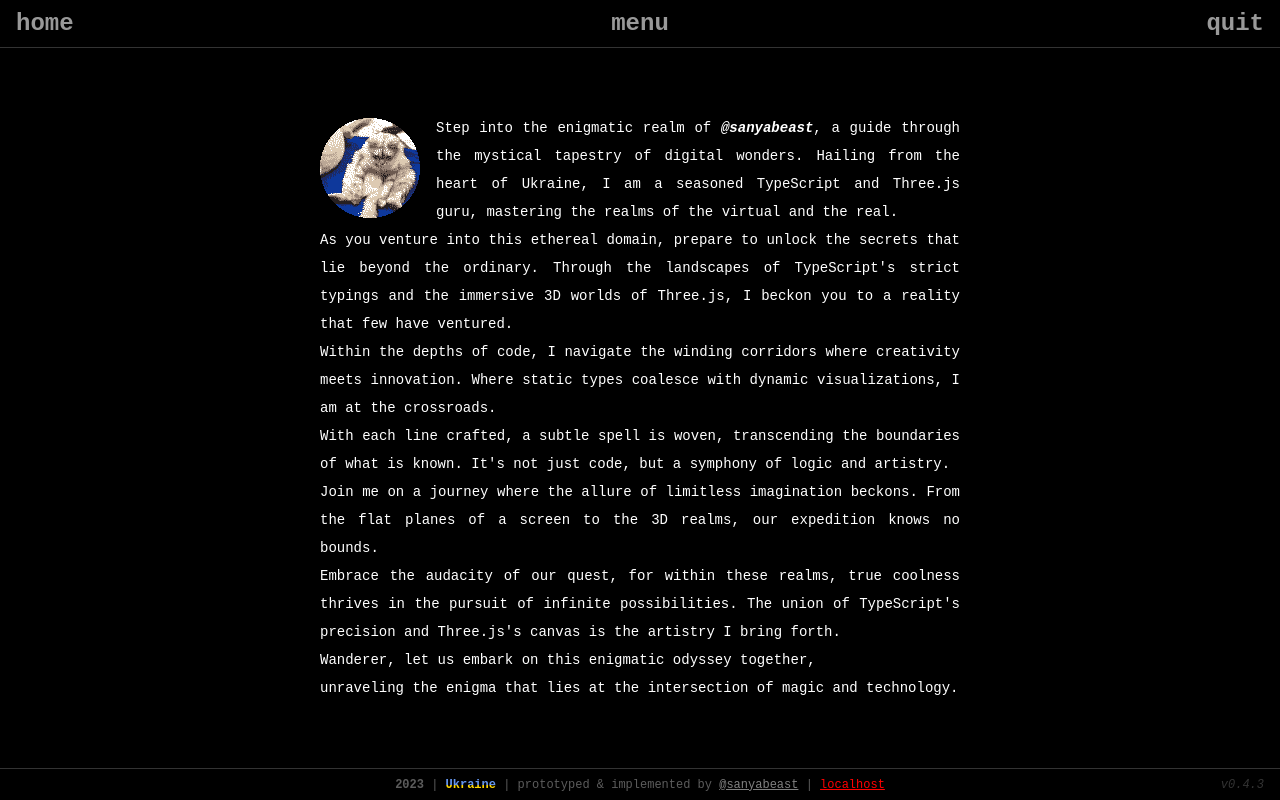
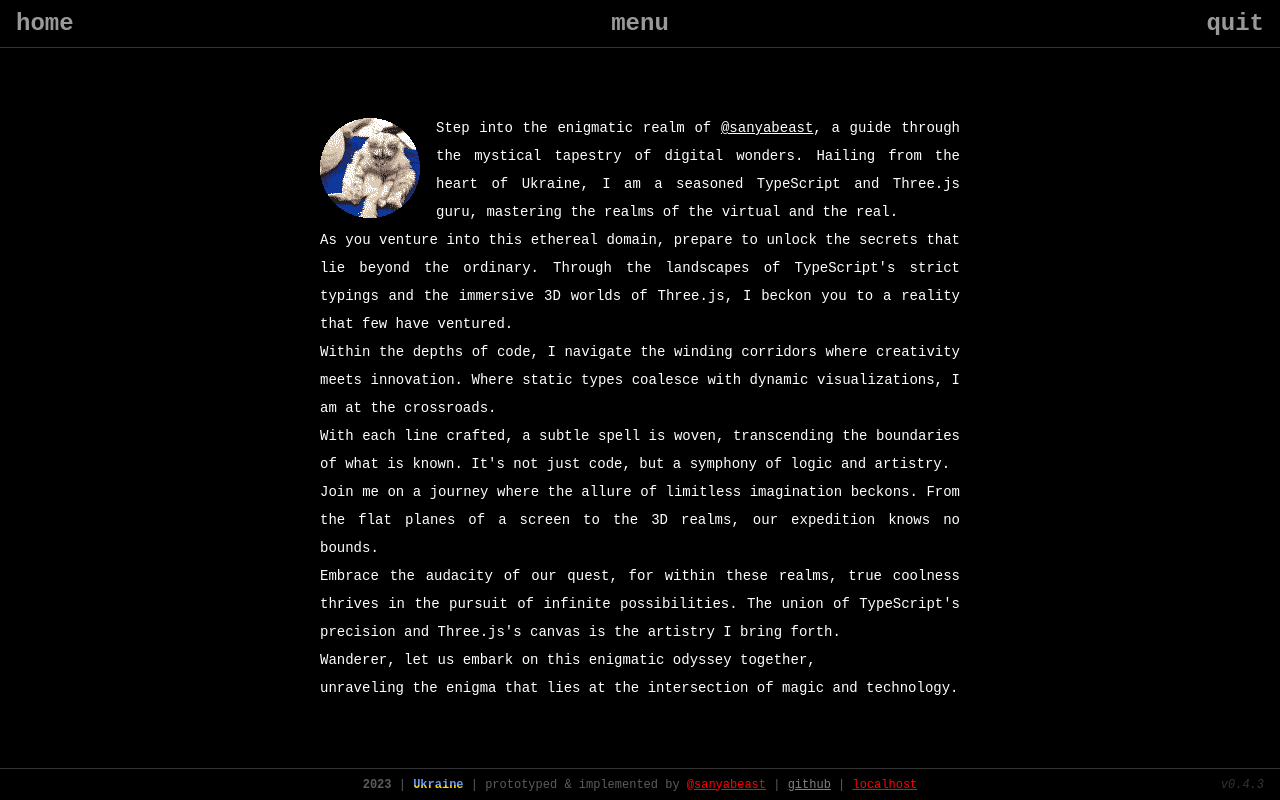
Before and after one commit to sanyabeast/chronicle, a Vue app: page /#/ in a window 1280 px wide. Built offline with nearby package versions, Linux system fonts and the light colour scheme.

Commit message:
build updated

```diff
--- a/src/App.vue
+++ b/src/App.vue
@@ -16,12 +16,12 @@
     </main>
     <footer>
       <p><span v-html="getCurrentYear()"></span> | <b>Ukraine</b> | prototyped &
-        implemented by <a href="https://github.com/sanyabeast" title="github">@sanyabeast</a> | <a href="#" v-html="href"
-          title="home" @click="goto_home"></a></p>
+        implemented by <a :href="sanyabeast_link" title="mailto">@sanyabeast</a> | <a title="github" href="https://github.com/sanyabeast
+https://github.com/sanyabeast">github</a> | <a href="#" v-html="href" title="home" @click="goto_home"></a></p>
       <i id="version" v-html="app_version"></i>
     </footer>
     <footer class="mobile">
-      <p><span v-html="getCurrentYear()"></span> | <b>Ukraine</b> | <a href="https://github.com/sanyabeast"
+      <p><span v-html="getCurrentYear()"></span> | <b>Ukraine</b> | <a :href="sanyabeast_link"
           title="github">@sanyabeast</a> | <a href="#" v-html="href" @click="goto_home" title="home"></a></p>
 
     </footer>
@@ -41,7 +41,8 @@ export default Vue.extend({
   name: 'App',
   data() {
     return {
-      href: location.host
+      href: location.host,
+      sanyabeast_link: 'mailto:a.gvrnsk@gmail.com?subject=chronicle'
     }
   },
   components: { ImageLink },
--- a/src/views/Home.vue
+++ b/src/views/Home.vue
@@ -3,7 +3,9 @@
     <div class="content">
       <img src="assets/foamy.png" class="avatar float-left" @click="toggleAvatar" />
       <img src="assets/sanya.png" class="avatar float-left" @click="toggleAvatar" />
-      <p>Step into the enigmatic realm of <span>@sanyabeast</span>, a guide through the mystical tapestry of digital
+      <p>Step into the enigmatic realm of <a title="mailto" :href="sanyabeast_link">@sanyabeast</a>, a guide through the
+        mystical
+        tapestry of digital
         wonders. Hailing from the heart of Ukraine, I am a seasoned TypeScript and Three.js guru, mastering the realms of
         the virtual and the real.</p>
       <p>As you venture into this ethereal domain, prepare to unlock the secrets that lie beyond the ordinary. Through the
@@ -29,7 +31,8 @@ export default Vue.extend({
   name: 'Home',
   data() {
     return {
-      avatarIndex: -1
+      avatarIndex: -1,
+      sanyabeast_link: 'mailto:a.gvrnsk@gmail.com?subject=chronicle'
     }
   },
   mounted() {
@@ -65,6 +68,15 @@ export default Vue.extend({
   align-items: center;
   justify-content: center;
 
+  .content a {
+    color: #fff;
+
+    &:hover {
+      color: red;
+    }
+  }
+
+
   p {
     margin: 0;
     line-height: 2em;
@@ -89,4 +101,5 @@ export default Vue.extend({
   .view.home {
     justify-content: flex-start;
   }
-}</style>
+}
+</style>
```
Also changed, not shown: 7 other files (tests, documents, lock files or other folders).
